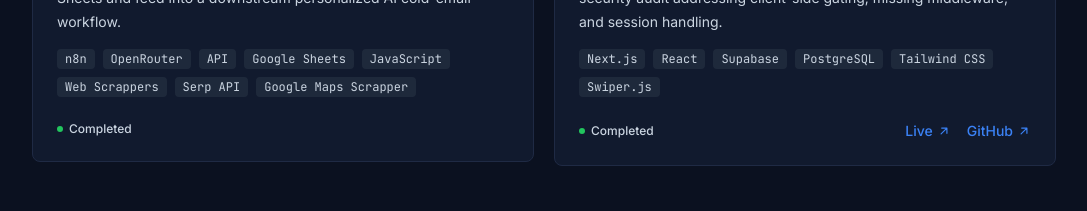
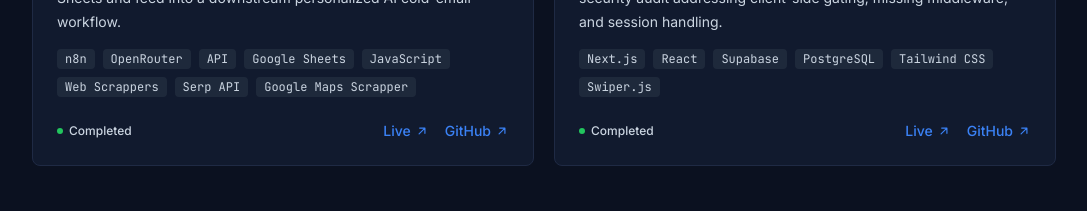
Before and after one commit to mrayyan6/Rayyan-Masroor-Portfolio, a Next.js app: page / in a window 1280 px wide. Shown: the part 2380-2591 px from the top of the page, without its empty margins (96-1183 px from the left). Built offline with nearby package versions, Linux system fonts and the light colour scheme.

Commit message:
link changed for n8n leads website project and added github link for the same project

```diff
--- a/data/projects.js
+++ b/data/projects.js
@@ -29,8 +29,8 @@ export const projects = [
     stack: ["n8n", "OpenRouter", "API", "Google Sheets", "JavaScript", "Web Scrappers", "Serp API", "Google Maps Scrapper"],
     type: "AI Automation",
     status: "Completed",
-    link: null,
-    github: null,
+    link: "https://leads-website-alpha.vercel.app/",
+    github: "https://github.com/automationsquadteam-ux/leads-website",
   },
   {
     id: 4,
```
